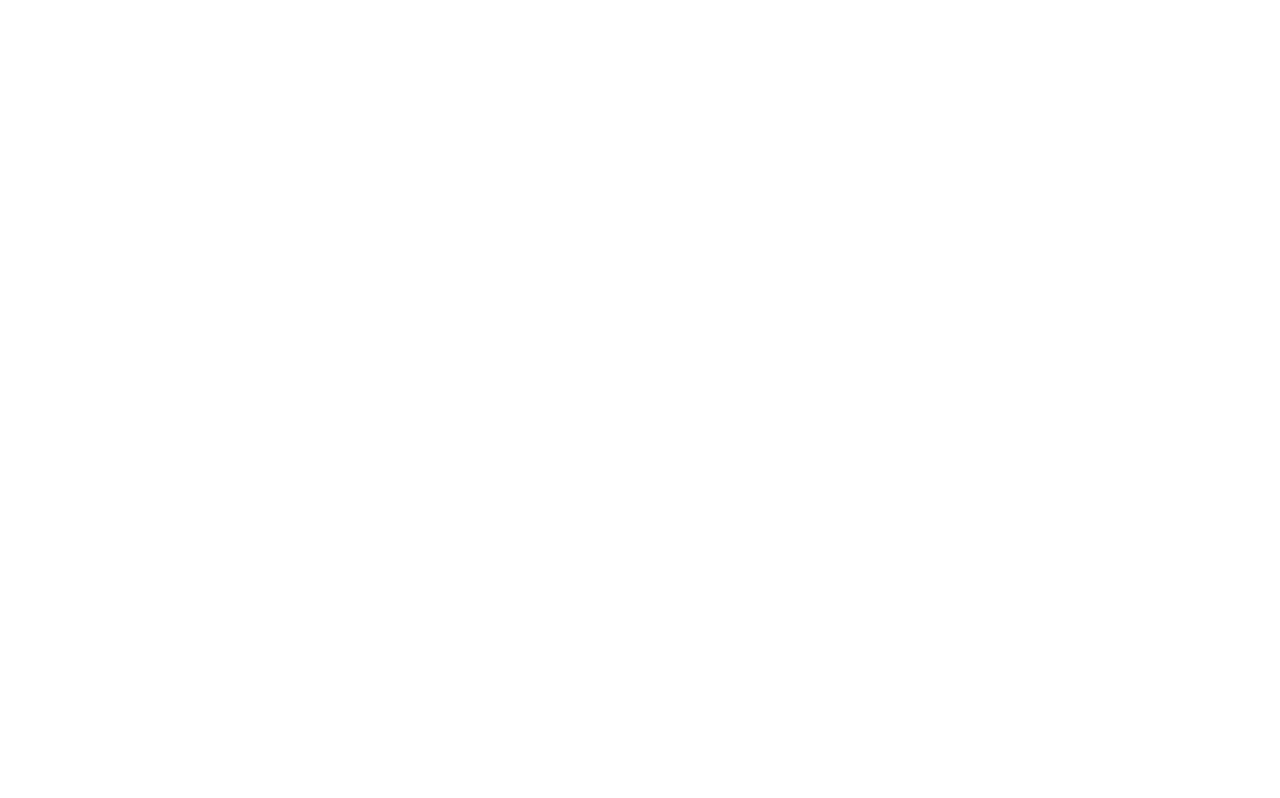
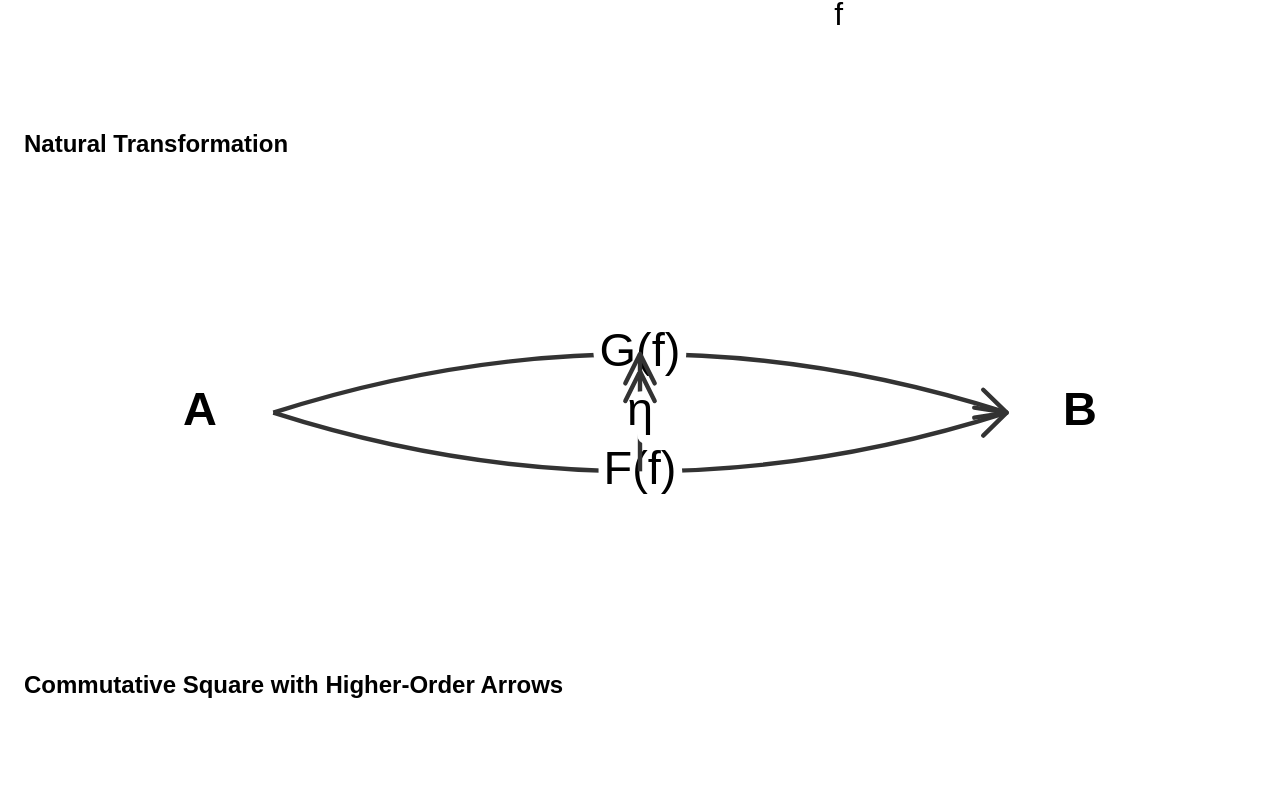
Before and after one commit to hotdocx/arrowgram, a React (Create React App) app in the folder src/: page / in a window 1280 px wide. Shown: the part 1262-2060 px from the top of the page. Before the commit the page ends 1344 px from the top, so only its background shows below. Built offline with nearby package versions, Linux system fonts and the light colour scheme.

Commit message:
feature: 2-arrows between arrows - ok

```diff
--- a/src/App.jsx
+++ b/src/App.jsx
@@ -62,11 +62,49 @@
 }
 `;
 
+const naturalTransformationSpec = `
+{
+  "nodes": [
+    { "name": "A", "left": 100, "top": 100, "label": "A" },
+    { "name": "B", "left": 400, "top": 100, "label": "B" }
+  ],
+  "arrows": [
+    { "name": "f", "from": "A", "to": "B", "label": "F(f)", "curve": -40 },
+    { "name": "g", "from": "A", "to": "B", "label": "G(f)", "curve": 40 },
+    { "name": "eta", "from": "f", "to": "g", "label": "η", "style": { "head": { "name": "epi" } } }
+  ]
+}
+`;
+
+const higherOrderSquareSpec = `
+{
+  "nodes": [
+    { "name": "A", "left": 100, "top": 100, "label": "A" },
+    { "name": "B", "left": 500, "top": 100, "label": "B" },
+    { "name": "C", "left": 100, "top": 400, "label": "C" },
+    { "name": "D", "left": 500, "top": 400, "label": "D" }
+  ],
+  "arrows": [
+    { "name": "top_arrow", "from": "A", "to": "B", "label": "f" },
+    { "name": "bottom_arrow", "from": "C", "to": "D", "label": "g" },
+    { "name": "left_arrow", "from": "A", "to": "C", "label": "α" },
+    { "name": "right_arrow", "from": "B", "to": "D", "label": "β" },
+    { "name": "diag1", "from": "top_arrow", "to": "right_arrow", "label": "η", "curve": 40, "label_alignment": "left" },
+    { "name": "diag2", "from": "left_arrow", "to": "bottom_arrow", "label": "ε", "curve": -40, "label_alignment": "right" }
+  ]
+}
+`;
+
 export default function App() {
   return (
     <div style={{ fontFamily: "sans-serif", padding: "1rem" }}>
       <h1>arrowgram - hotdocX template</h1>
+      <h2>Pullback Diagram</h2>
       <ArrowGram spec={quiverSpec3_pullback.trim()} />
+      <h2>Natural Transformation</h2>
+      <ArrowGram spec={naturalTransformationSpec.trim()} />
+      <h2>Commutative Square with Higher-Order Arrows</h2>
+      <ArrowGram spec={higherOrderSquareSpec.trim()} />
     </div>
   );
 }
--- a/src/ArrowGram.jsx
+++ b/src/ArrowGram.jsx
@@ -20,36 +20,99 @@
         return { nodes: [], arrows: [], viewBox: "0 0 100 100" };
       }
 
-      const nodeMap = new Map(spec.nodes.map((node) => [node.name, node]));
+      const endpointInfo = new Map(
+        spec.nodes.map((node) => [
+          node.name,
+          {
+            pos: { x: node.left, y: node.top },
+            level: 0,
+            isNode: true,
+            spec: node,
+          },
+        ])
+      );
+
+      const arrowSpecs = (spec.arrows || []).map((a, i) => ({
+        ...a,
+        uniqueId: a.name || `_arrow_${i}`,
+      }));
+
       const arrows = [];
+      const unresolvedArrowSpecs = new Set(arrowSpecs);
+      let changedInIteration = true;
+      const maxIterations = arrowSpecs.length + 1;
+      let currentIteration = 0;
 
-      for (const [index, arrowSpec] of (spec.arrows || []).entries()) {
-        const fromNode = nodeMap.get(arrowSpec.from);
-        const toNode = nodeMap.get(arrowSpec.to);
-        if (!fromNode || !toNode) continue;
-        const key = `${arrowSpec.from}-${arrowSpec.to}-${index}`;
+      while (unresolvedArrowSpecs.size > 0 && changedInIteration) {
+        if (currentIteration++ > maxIterations) {
+          const unresolvedNames = [...unresolvedArrowSpecs]
+            .map((spec) => spec.name || spec.uniqueId)
+            .join(", ");
+          throw new Error(
+            `Could not resolve dependencies for arrows: ${unresolvedNames}. Check for cycles or missing names.`
+          );
+        }
 
-        const model =
-          fromNode === toNode
-            ? createLoopArrowModel(arrowSpec, fromNode, key)
-            : createStandardArrowModel(arrowSpec, fromNode, toNode, key);
+        changedInIteration = false;
+        for (const arrowSpec of unresolvedArrowSpecs) {
+          const fromInfo = endpointInfo.get(arrowSpec.from);
+          const toInfo = endpointInfo.get(arrowSpec.to);
 
-        arrows.push(model);
+          if (fromInfo && toInfo) {
+            const level = Math.max(fromInfo.level, toInfo.level) + 1;
+
+            const fromNodeLike = { left: fromInfo.pos.x, top: fromInfo.pos.y };
+            const toNodeLike = { left: toInfo.pos.x, top: toInfo.pos.y };
+            const key = `${arrowSpec.from}-${arrowSpec.to}-${arrowSpec.uniqueId}`;
+
+            let model;
+            if (arrowSpec.from === arrowSpec.to) {
+              model = createLoopArrowModel(arrowSpec, fromNodeLike, key);
+            } else {
+              const fromRadius = fromInfo.isNode ? NODE_RADIUS : 0;
+              const toRadius = toInfo.isNode ? NODE_RADIUS : 0;
+              model = createStandardArrowModel(
+                arrowSpec,
+                fromNodeLike,
+                toNodeLike,
+                key,
+                fromRadius,
+                toRadius
+              );
+            }
+            arrows.push(model);
+
+            if (arrowSpec.name) {
+              endpointInfo.set(arrowSpec.name, {
+                pos: model.midpoint,
+                level: level,
+                isNode: false,
+                spec: arrowSpec,
+              });
+            }
+
+            unresolvedArrowSpecs.delete(arrowSpec);
+            changedInIteration = true;
+          }
+        }
       }
 
-      const allCoords = spec.nodes.flatMap((n) => [{ x: n.left, y: n.top }]);
+      const allCoords = [...endpointInfo.values()].map((info) => ({
+        x: info.pos.x,
+        y: info.pos.y,
+      }));
       spec.arrows?.forEach((a) => {
-        if (a.from === a.to && nodeMap.has(a.from)) {
-          const node = nodeMap.get(a.from);
+        if (a.from === a.to && endpointInfo.has(a.from)) {
+          const nodeInfo = endpointInfo.get(a.from);
           const radAngle = (a.angle || 45) * (Math.PI / 180);
           const radius = a.radius || 40;
           allCoords.push({
-            x: node.left + radius * Math.cos(radAngle),
-            y: node.top + radius * Math.sin(radAngle),
+            x: nodeInfo.pos.x + radius * Math.cos(radAngle),
+            y: nodeInfo.pos.y + radius * Math.sin(radAngle),
           });
           allCoords.push({
-            x: node.left - radius * Math.cos(radAngle),
-            y: node.top - radius * Math.sin(radAngle),
+            x: nodeInfo.pos.x - radius * Math.cos(radAngle),
+            y: nodeInfo.pos.y - radius * Math.sin(radAngle),
           });
         }
       });
@@ -184,10 +247,18 @@
     },
     heads,
     tail: [],
+    midpoint: loopCenter,
   };
 }
 
-function createStandardArrowModel(spec, fromNode, toNode, key) {
+function createStandardArrowModel(
+  spec,
+  fromNode,
+  toNode,
+  key,
+  fromRadius = NODE_RADIUS,
+  toRadius = NODE_RADIUS
+) {
   const defaultStyle = {
     head: { name: "normal" },
     tail: { name: "none" },
@@ -233,12 +304,12 @@
   const lineEnd = { x: end.x + shiftVec.x, y: end.y + shiftVec.y };
 
   const finalTailPos = {
-    x: lineStart.x + NODE_RADIUS * Math.cos(angle),
-    y: lineStart.y + NODE_RADIUS * Math.sin(angle),
+    x: lineStart.x + fromRadius * Math.cos(angle),
+    y: lineStart.y + fromRadius * Math.sin(angle),
   };
   const finalHeadPos = {
-    x: lineEnd.x - NODE_RADIUS * Math.cos(angle),
-    y: lineEnd.y - NODE_RADIUS * Math.sin(angle),
+    x: lineEnd.x - toRadius * Math.cos(angle),
+    y: lineEnd.y - toRadius * Math.sin(angle),
   };
 
   let controlPoint = {
@@ -344,12 +415,12 @@
   );
 
   // --- Finalize Label Position (New, Correct Logic) ---
-  const finalLabelCenter = {
+  const midpoint = {
     x: 0.25 * finalTailPos.x + 0.5 * controlPoint.x + 0.25 * finalHeadPos.x,
     y: 0.25 * finalTailPos.y + 0.5 * controlPoint.y + 0.25 * finalHeadPos.y,
   };
 
-  let labelPos = { ...finalLabelCenter };
+  let labelPos = { ...midpoint };
   if (label_alignment === "left" || label_alignment === "right") {
     const side = label_alignment === "left" ? -1 : 1;
     labelPos.x += side * LABEL_LINE_GAP * Math.cos(perpAngle);
@@ -371,6 +442,7 @@
     },
     heads,
     tail,
+    midpoint,
   };
 }
 
```
Also changed, not shown: 1 other file (tests, documents, lock files or other folders).
